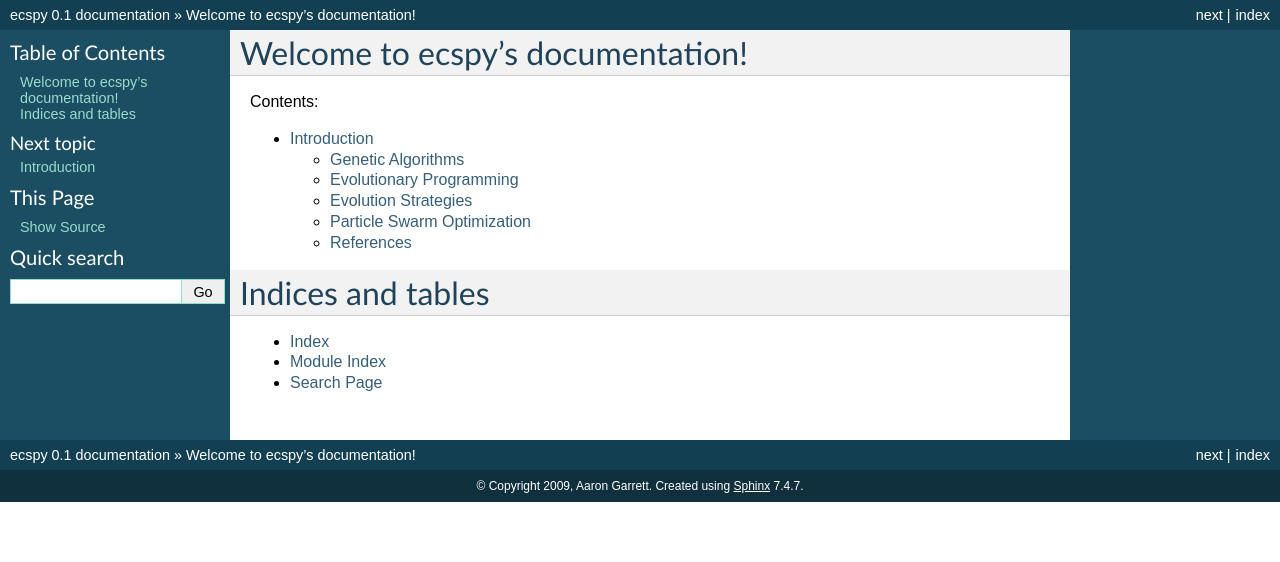
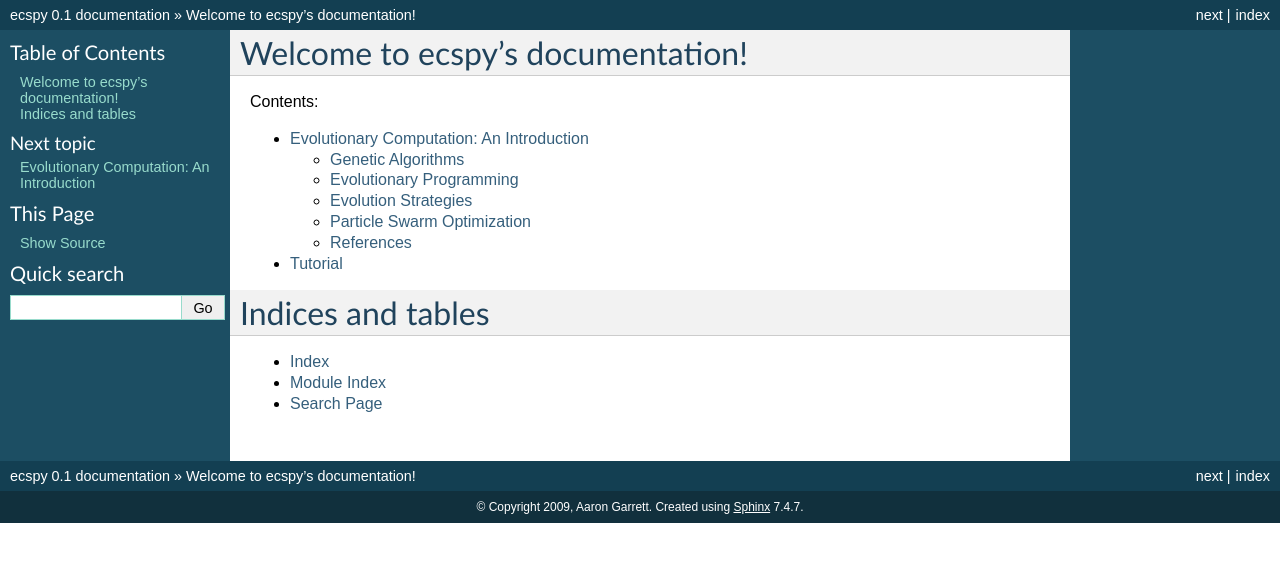
Before and after one commit to thanos/ecspy, a Sphinx documentation site: the page built from docs/index.rst, in a window 1280 px wide. Shown: the top 562 px of the page. Built offline with Sphinx 7.4.7, drawn with Linux system fonts in a browser that asks for light colours; formulas are drawn with MathJax 3.

Commit message:
Fixed paver documentation problem with directories.

```diff
--- a/docs/introduction.rst
+++ b/docs/ec_intro.rst
@@ -1,7 +1,6 @@
-
-************
-Introduction
-************
+*****************************************
+Evolutionary Computation: An Introduction
+*****************************************
 
 The beginnings of evolutionary computation (EC) can be traced back as far as the late 1950's, but it was the last two decades that saw truly exponential increases in the amount of attention given to the field [Back1997]_. EC can be thought of more as a problem solving strategy than a one-size-fits-all tool [Back1997]_ [Michalewicz2004]_. At its core, an EC attempts to mimic the biological process of evolution in order to solve a given problem [Fogel2000]_. This, consequently, suggests that there should be a simulated analog to the biological process of reproduction and some measure of or mechanism for survivability. Indeed, these must be defined for any EC. However, before these processes can be defined, it is necessary first to define what makes up an *individual*.
 
--- a/docs/index.rst
+++ b/docs/index.rst
@@ -11,7 +11,8 @@ Contents:
 .. toctree::
    :maxdepth: 2
 
-   introduction
+   ec_intro
+   tutorial
 
 Indices and tables
 ==================
--- /dev/null
+++ b/docs/tutorial.rst
@@ -0,0 +1,5 @@
+********
+Tutorial
+********
+
+Stuff goes here.
```
